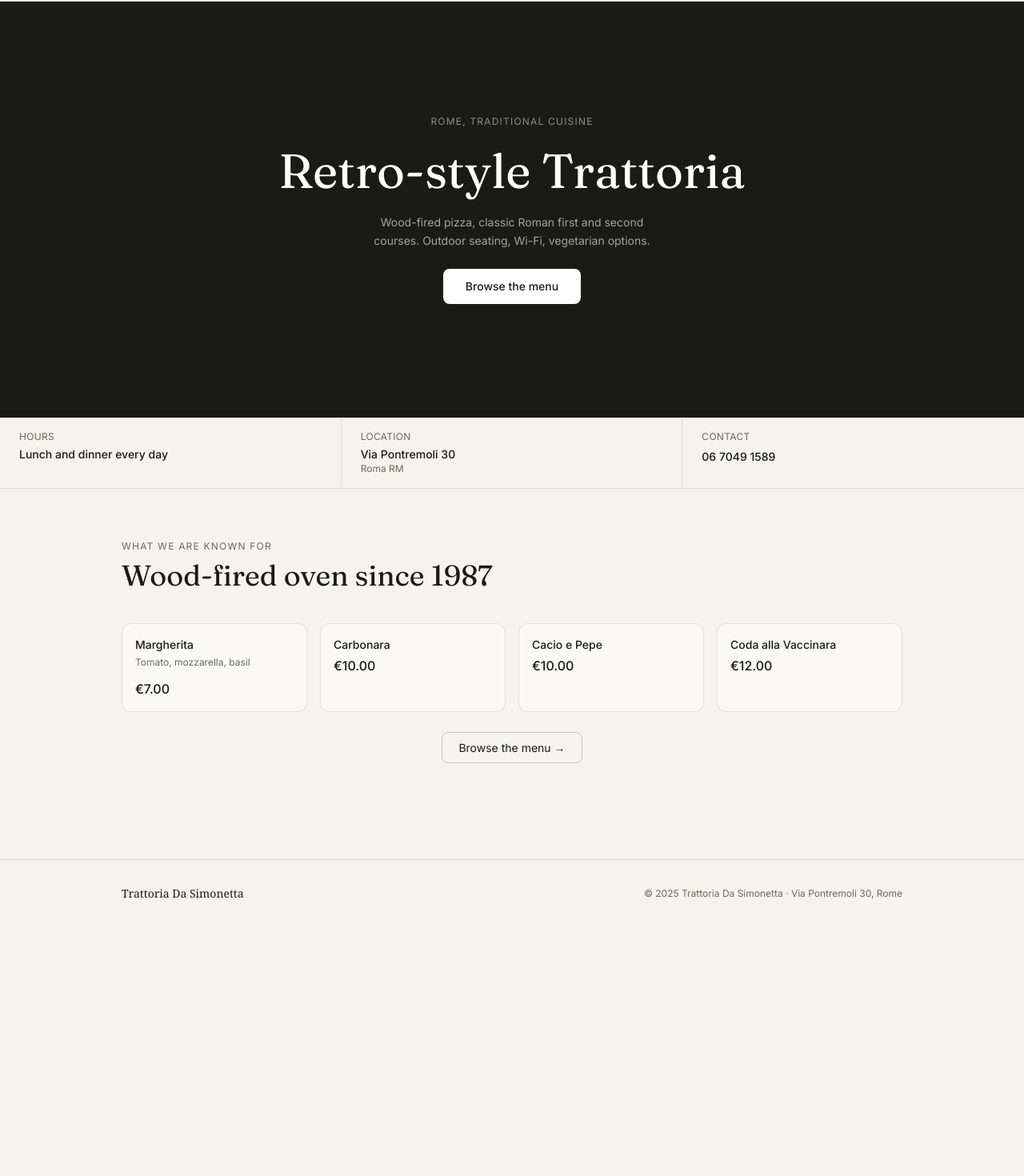
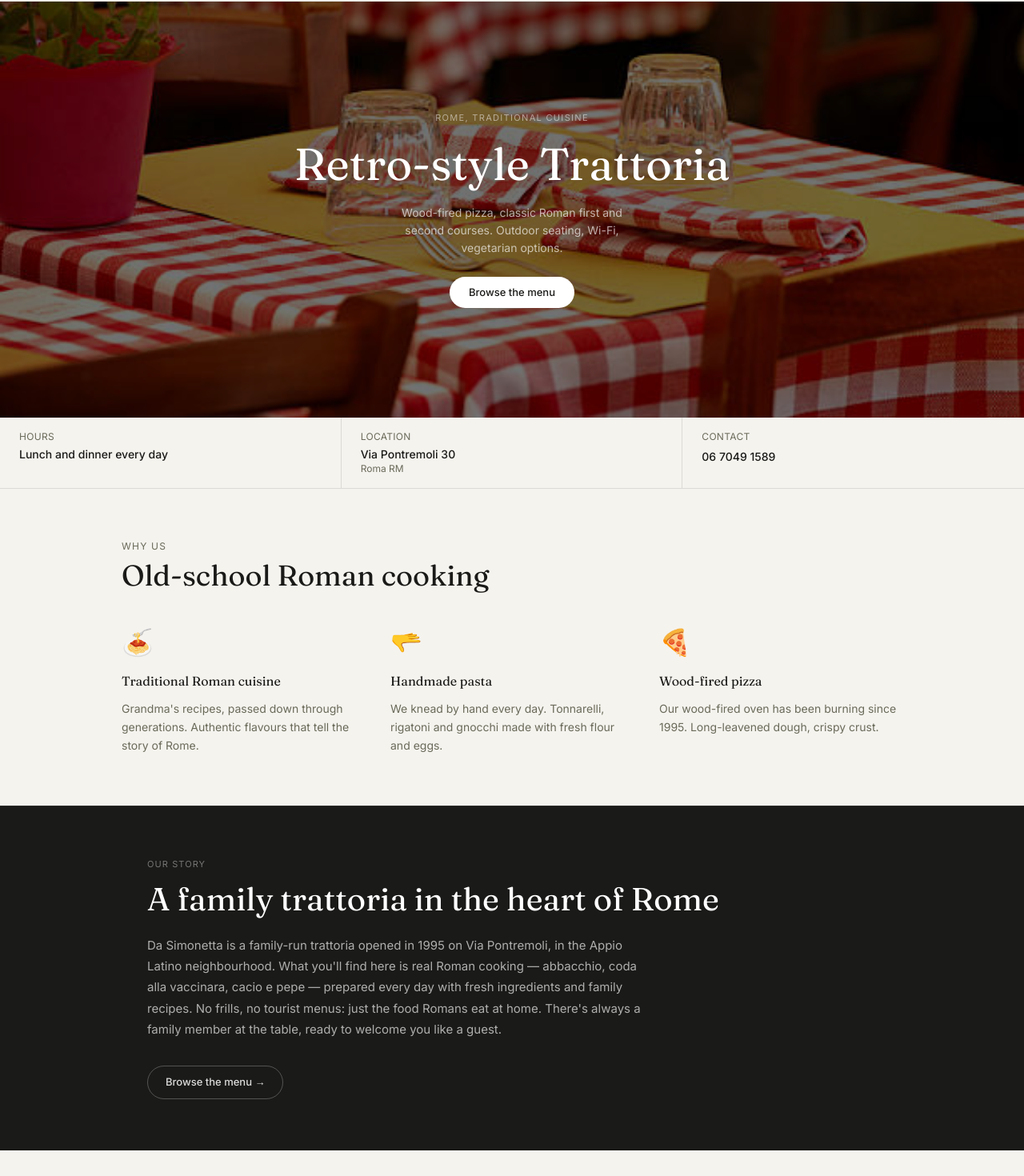
Before and after one commit to Simone-Anc/da-simonetta, a Next.js app: page /en in a window 1280 px wide. Shown: the part 55-1525 px from the top of the page at 80% size. Before the commit the page ends 1214 px from the top, so only its background shows below. Built offline with nearby package versions, Linux system fonts and the light colour scheme.

Commit message:
fix colori sezione chi siamo

```diff
--- a/app/[locale]/layout.tsx
+++ b/app/[locale]/layout.tsx
@@ -35,7 +35,7 @@ export const metadata: Metadata = {
   alternates: { canonical: 'https://www.dasimonetta.it' },
 }
 
-const locales = ['it', 'en', 'fr', 'es', 'de']
+const locales = ['it', 'en']
 
 export default async function LocaleLayout({
   children,
--- a/app/[locale]/menu/page.tsx
+++ b/app/[locale]/menu/page.tsx
@@ -12,7 +12,7 @@ export const metadata: Metadata = {
 
 // Rivalida la cache ogni 5 minuti
 // 100 visitatori in 5 minuti = 1 sola query a Supabase invece di 100
-export const revalidate = 300
+export const revalidate = 3600
 
 export default async function MenuPage({
   params,
--- a/app/[locale]/page.tsx
+++ b/app/[locale]/page.tsx
@@ -1,6 +1,5 @@
 import { getTranslations } from 'next-intl/server'
 import Link from 'next/link'
-import menuData from '@/data/menu.json'
 
 type Locale = 'it' | 'en'
 
@@ -12,39 +11,56 @@ export default async function HomePage({
   const { locale } = await params
   const t = await getTranslations({ locale, namespace: 'home' })
 
-  const featured = [
-    menuData.categories.find(c => c.id === 'pizza')?.items?.find(i => i.id === 'margherita'),
-    menuData.categories.find(c => c.id === 'primi')?.items?.find(i => i.id === 'carbonara'),
-    menuData.categories.find(c => c.id === 'primi')?.items?.find(i => i.id === 'cacio-pepe'),
-    menuData.categories.find(c => c.id === 'secondi')?.items?.find(i => i.id === 'coda-vaccinara'),
-  ].filter((x): x is NonNullable<typeof x> => x != null)
+  const punti = locale === 'it' ? [
+    { icon: '🍝', title: 'Cucina tradizionale romana', desc: 'Ricette della nonna, tramandate di generazione in generazione. Sapori autentici che raccontano Roma.' },
+    { icon: '🫳', title: 'Pasta fatta a mano', desc: 'Ogni giorno impastiamo a mano. Tonnarelli, rigatoni e gnocchi preparati con farina e uova fresche.' },
+    { icon: '🍕', title: 'Pizza cotta in forno a legna', desc: 'Il nostro forno a legna brucia dal 1995. Impasto a lunga lievitazione, cornicione croccante.' },
+  ] : [
+    { icon: '🍝', title: 'Traditional Roman cuisine', desc: 'Grandma\'s recipes, passed down through generations. Authentic flavours that tell the story of Rome.' },
+    { icon: '🫳', title: 'Handmade pasta', desc: 'We knead by hand every day. Tonnarelli, rigatoni and gnocchi made with fresh flour and eggs.' },
+    { icon: '🍕', title: 'Wood-fired pizza', desc: 'Our wood-fired oven has been burning since 1995. Long-leavened dough, crispy crust.' },
+  ]
+
+  const chiSiamo = locale === 'it' ? {
+    eyebrow: 'La nostra storia',
+    title: 'Una trattoria di famiglia, nel cuore di Roma',
+    body: 'Da Simonetta è una trattoria a gestione familiare aperta nel 1995 in Via Pontremoli, nel quartiere Appio Latino. Quello che trovi qui è cucina romana vera — abbacchio, coda alla vaccinara, cacio e pepe — preparata ogni giorno con ingredienti freschi e ricette di famiglia. Niente fronzoli, niente menu turistici: solo la cucina che i romani mangiano a casa propria. Al tavolo ci trovi sempre qualcuno della famiglia, pronto ad accoglierti come un ospite.',
+  } : {
+    eyebrow: 'Our story',
+    title: 'A family trattoria in the heart of Rome',
+    body: 'Da Simonetta is a family-run trattoria opened in 1995 on Via Pontremoli, in the Appio Latino neighbourhood. What you\'ll find here is real Roman cooking — abbacchio, coda alla vaccinara, cacio e pepe — prepared every day with fresh ingredients and family recipes. No frills, no tourist menus: just the food Romans eat at home. There\'s always a family member at the table, ready to welcome you like a guest.',
+  }
 
   return (
     <>
-      {/* ── Hero ── */}
-      <section className="bg-[#1a1a18] min-h-[480px] sm:min-h-[520px] flex flex-col items-center justify-center text-center px-6 gap-4">
-        <p className="text-xs tracking-widest text-white/50 uppercase">
+      {/* ── Hero con foto ── */}
+      <section style={{ position: 'relative', minHeight: '520px', display: 'flex', alignItems: 'center', justifyContent: 'center', overflow: 'hidden' }}>
+        <img
+          src="/hero1.jpg"
+          alt="Trattoria Da Simonetta"
+          style={{ position: 'absolute', inset: 0, width: '100%', height: '100%', objectFit: 'cover', objectPosition: 'center' }}
+        />
+        <div style={{ position: 'absolute', inset: 0, background: 'rgba(0,0,0,0.55)' }} />
+        <div style={{ position: 'relative', zIndex: 10, display: 'flex', flexDirection: 'column', alignItems: 'center', gap: '16px', textAlign: 'center', padding: '60px 24px' }}>
+          <p style={{ fontSize: '11px', letterSpacing: '0.12em', color: 'rgba(255,255,255,0.5)', textTransform: 'uppercase' }}>
             {t('eyebrow')}
           </p>
-        <h1
-          className="text-4xl sm:text-6xl text-white leading-tight max-w-xs sm:max-w-2xl"
-          style={{ fontFamily: "'Fraunces', serif" }}
-        >
+          <h1 style={{ fontFamily: "'Fraunces', serif", fontSize: 'clamp(2.2rem, 5vw, 3.5rem)', color: '#fff', lineHeight: 1.2, maxWidth: '640px', margin: 0 }}>
             {t('title')}
           </h1>
-        <p className="text-sm text-white/60 max-w-xs sm:max-w-sm leading-relaxed">
+          <p style={{ fontSize: '14px', color: 'rgba(255,255,255,0.65)', maxWidth: '320px', lineHeight: 1.6, margin: 0 }}>
             {t('subtitle')}
           </p>
           <Link
             href={`/${locale}/menu`}
-          className="mt-2 inline-block bg-white text-[#1a1a18] text-sm font-medium
-                     px-7 py-3 rounded-lg hover:opacity-90 transition-opacity"
+            style={{ marginTop: '8px', display: 'inline-block', background: '#fff', color: '#1a1a18', fontSize: '13px', fontWeight: 500, padding: '10px 24px', borderRadius: '999px', textDecoration: 'none' }}
           >
             {t('cta')}
           </Link>
+        </div>
       </section>
 
-      {/* ── Strip info: 1 colonna su mobile, 3 su desktop ── */}
+      {/* ── Strip info ── */}
       <section className="border-b border-black/10 grid grid-cols-1 sm:grid-cols-3 divide-y sm:divide-y-0 sm:divide-x divide-black/10">
         <div className="px-6 py-4">
           <p className="text-xs text-[#6a6a5a] uppercase tracking-wide mb-1">{t('strip.hours')}</p>
@@ -57,38 +73,48 @@ export default async function HomePage({
         </div>
         <div className="px-6 py-4">
           <p className="text-xs text-[#6a6a5a] uppercase tracking-wide mb-1">{t('strip.contact')}</p>
-          {/* Numero cliccabile su mobile */}
           <a href="tel:+390670491589" className="text-sm font-medium hover:text-[#6a6a5a] transition-colors">
             06 7049 1589
           </a>
         </div>
       </section>
 
-      {/* ── Piatti in evidenza ── */}
+      {/* ── 3 Punti di forza ── */}
       <section className="max-w-5xl mx-auto px-4 sm:px-6 py-12 sm:py-16">
-        <p className="text-xs text-[#6a6a5a] uppercase tracking-widest mb-2">{t('featured')}</p>
-        <h2 className="text-3xl sm:text-4xl mb-8 sm:mb-10" style={{ fontFamily: "'Fraunces', serif" }}>
-          {t('featuredTitle')}
+        <p className="text-xs text-[#6a6a5a] uppercase tracking-widest mb-2">
+          {locale === 'it' ? 'Perché da noi' : 'Why us'}
+        </p>
+        <h2 className="text-3xl sm:text-4xl mb-10" style={{ fontFamily: "'Fraunces', serif" }}>
+          {locale === 'it' ? 'La cucina di una volta' : 'Old-school Roman cooking'}
         </h2>
-        {/* 1 colonna su mobile piccolo, 2 su mobile medio, 4 su desktop */}
-        <div className="grid grid-cols-2 sm:grid-cols-4 gap-3 sm:gap-4">
-          {featured.map((item: any) => (
-            <div key={item.id} className="border border-black/10 rounded-xl p-3 sm:p-4 bg-white/50">
-              <p className="font-medium text-sm mb-1">{item.name[locale]}</p>
-              {item.description && (
-                <p className="text-xs text-[#6a6a5a] leading-snug mb-2 sm:mb-3">
-                  {item.description[locale]}
-                </p>
-              )}
-              <p className="text-sm sm:text-base font-medium">€{item.price.toFixed(2)}</p>
+        <div className="grid grid-cols-1 sm:grid-cols-3 gap-6 sm:gap-8">
+          {punti.map(p => (
+            <div key={p.title} className="flex flex-col gap-3">
+              <span style={{ fontSize: '2rem' }}>{p.icon}</span>
+              <h3 className="text-base font-medium" style={{ fontFamily: "'Fraunces', serif" }}>
+                {p.title}
+              </h3>
+              <p className="text-sm text-[#6a6a5a] leading-relaxed">{p.desc}</p>
             </div>
           ))}
         </div>
-        <div className="mt-8 text-center">
+      </section>
+
+      {/* ── Chi siamo ── */}
+      <section style={{ background: '#1a1a18', borderTop: '0.5px solid rgba(255,255,255,0.08)' }}>
+        <div style={{ maxWidth: '960px', margin: '0 auto', padding: '64px 24px' }}>
+          <p style={{ fontSize: '11px', color: 'rgba(255,255,255,0.4)', textTransform: 'uppercase', letterSpacing: '0.1em', marginBottom: '10px' }}>
+            {chiSiamo.eyebrow}
+          </p>
+          <h2 style={{ fontFamily: "'Fraunces', serif", fontSize: 'clamp(1.8rem, 4vw, 2.5rem)', color: '#fff', marginBottom: '20px', lineHeight: 1.25 }}>
+            {chiSiamo.title}
+          </h2>
+          <p style={{ fontSize: '15px', color: 'rgba(255,255,255,0.65)', lineHeight: 1.75, maxWidth: '640px', marginBottom: '32px' }}>
+            {chiSiamo.body}
+          </p>
           <Link
             href={`/${locale}/menu`}
-            className="text-sm border border-black/20 px-5 py-2.5 rounded-lg
-                       hover:bg-[#1a1a18] hover:text-[#f5f3ee] transition-all"
+            style={{ display: 'inline-block', fontSize: '13px', fontWeight: 500, padding: '10px 22px', borderRadius: '999px', border: '1px solid rgba(255,255,255,0.25)', color: 'rgba(255,255,255,0.85)', textDecoration: 'none' }}
           >
             {t('cta')} →
           </Link>
--- a/components/MenuClient.tsx
+++ b/components/MenuClient.tsx
@@ -6,7 +6,7 @@ import { useRouter, usePathname } from 'next/navigation'
 import type { MenuItem, MenuCategory, Locale } from '@/lib/types'
 
 // Lingue disponibili — aggiungi qui quando ne aggiungi una nuova
-const LOCALES: Locale[] = ['it', 'en', 'fr', 'es', 'de']
+const LOCALES: Locale[] = ['it', 'en']
 
 export default function MenuClient({
   categories,
```
Also changed, not shown: public/hero1.jpg (added), public/og-image.jpeg (deleted). Lines whose indentation alone changed are shown as unchanged.
